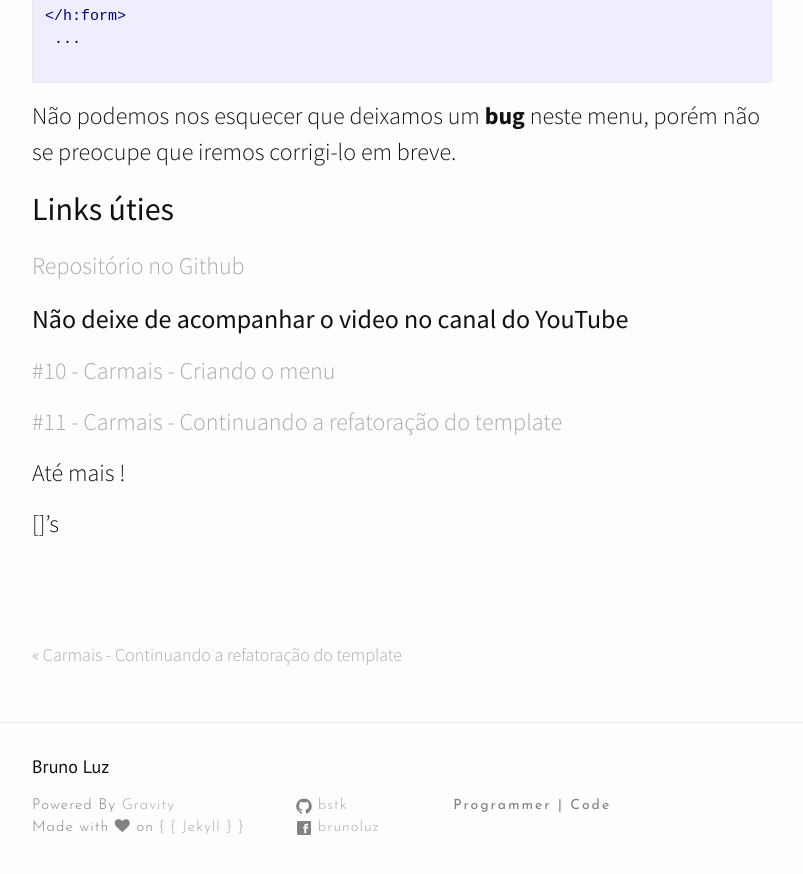
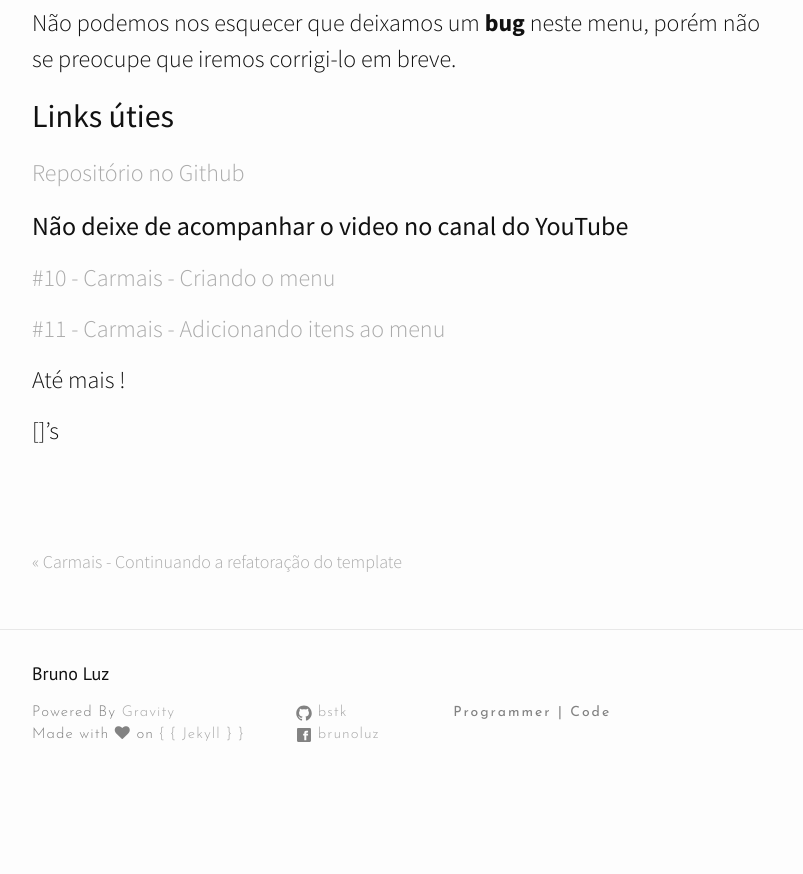
Before and after one commit to BSTK/bstk.github.io, a Jekyll site: the page built from _posts/2019-11-22-carmais-criando-o-menu.md, in a window 1280 px wide and 900 px high, scrolled down 1538 px. Shown: the top 874 px of the window, without its empty margins (238-1041 px from the left). Built offline with Jekyll 4.4.1, drawn with Linux system fonts in a browser that asks for light colours; nearby versions of some CDN libraries; comment, search, counter and statistics services are not loaded; after the commit the page ends 2345 px from its top, so only the background shows below that; some of the changed text lies outside the part shown.

Commit message:
Correções

```diff
--- a/_posts/2019-11-22-carmais-refatorando-o-menu.md
+++ b/_posts/2019-11-22-carmais-criando-o-menu.md
@@ -1,6 +1,6 @@
 ---
 layout: post
-title:  "Carmais - Continuando a refatoração do template"
+title:  "Carmais - Criando o menu"
 date:   2018-11-22 17:00:00 +0530
 ---
 
@@ -58,7 +58,7 @@ Não podemos nos esquecer que deixamos um **bug** neste menu, porém não se pre
 
 [#10 - Carmais - Criando o menu](https://youtu.be/URL-AQUI)
 
-[#11 - Carmais - Continuando a refatoração do template](https://youtu.be/URL-AQUI)
+[#11 - Carmais - Adicionando itens ao menu](https://youtu.be/URL-AQUI)
 
 Até mais !
 
```
